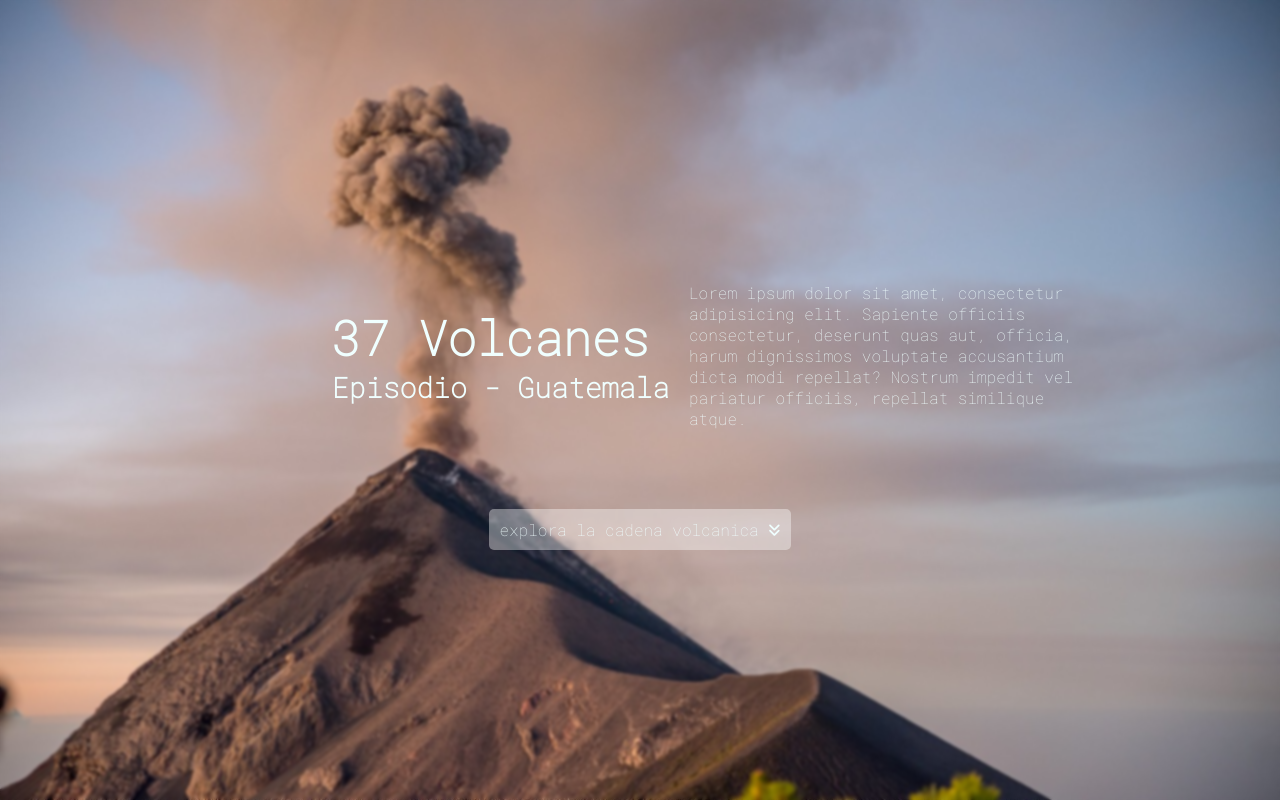
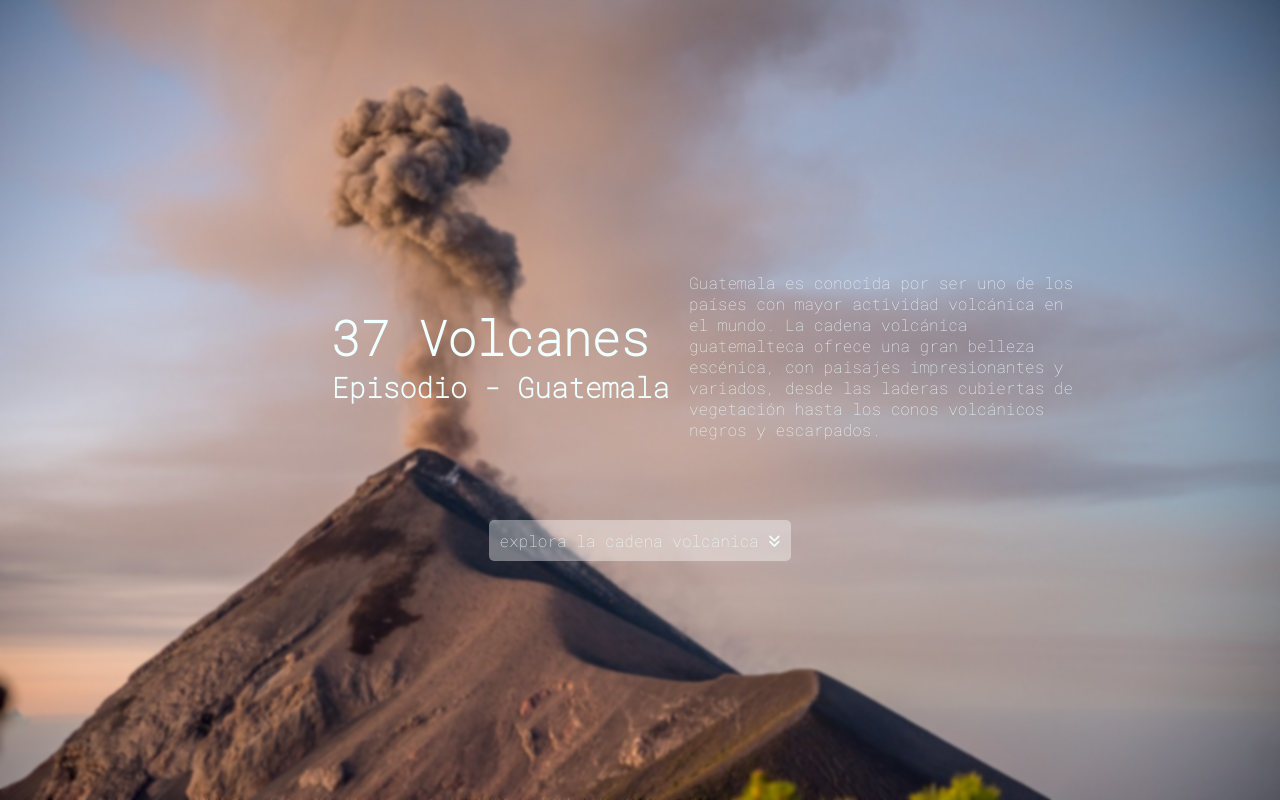
Before and after one commit to RolandoHRGt/bcpV1, a plain HTML site: page index.html in a window 1280 px wide. Drawn offline with Linux system fonts and the light colour scheme.

Commit message:
addDescripción

```diff
--- a/index.html
+++ b/index.html
@@ -19,9 +19,10 @@
             <h3>Episodio - Guatemala</h3>
         </div>
         <div class="descrip">
-            <p>Lorem ipsum dolor sit amet, consectetur adipisicing elit. Sapiente officiis consectetur,
-                deserunt quas aut, officia, harum dignissimos voluptate accusantium dicta modi repellat?
-                Nostrum impedit vel pariatur officiis, repellat similique atque.
+            <p>
+                Guatemala es conocida por ser uno de los países con mayor actividad volcánica en el mundo.
+                La cadena volcánica guatemalteca ofrece una gran belleza escénica, con paisajes impresionantes y variados,
+                desde las laderas cubiertas de vegetación hasta los conos volcánicos negros y escarpados.
             </p>
         </div>
         <div class="slideup">
```
